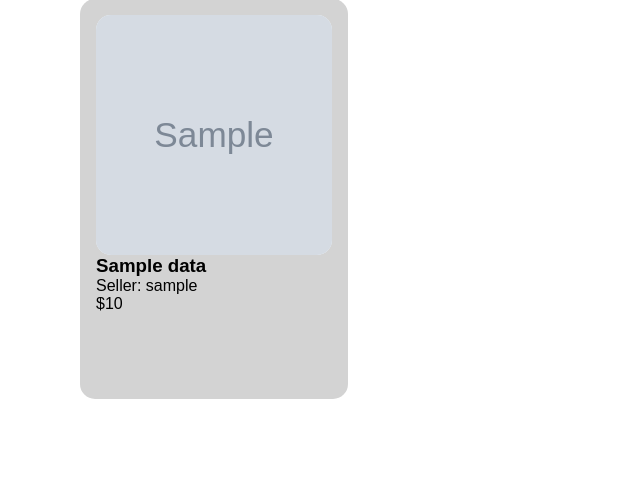
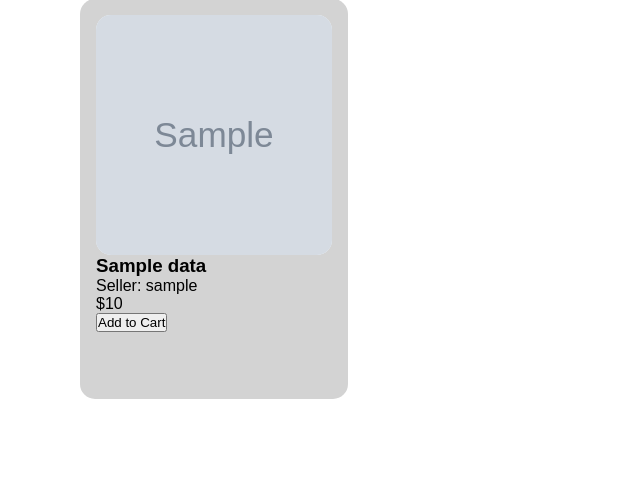
Before and after one commit to 0-ks-0/cset180-fp-ecommerce, a Flask app: template src/templates/products.html in a window 1280 px wide. Shown: the part 73-576 px from the top of the page, without its empty margins (0-640 px from the left). Run offline with Flask 3, Linux system fonts and the light colour scheme; the template is opened without the code that fills it: most values are stand-ins (such as "Sample title", 1, 10 or a date in 2020); grey boxes marked "Sample" are stand-in pictures; parts of the project's set-up code (start-up, migrations or seed data) failed here and were passed over.

Commit message:
Add button to add product to cart

```diff
--- a/src/templates/products.html
+++ b/src/templates/products.html
@@ -9,6 +9,13 @@ Products
 {% endblock %}
 
 {% block body %}
+<script>
+	function addToCart(id)
+	{
+
+	}
+</script>
+
 <div class="page_body">
 	{% for data in product_data %}
 		<div class="product">
@@ -23,6 +30,7 @@ Products
 				<h3 class="name">{{ data.name }}</h3>
 				<p class="vendor_username">Seller: {{ data.vendor_username }}</p>
 				<p class="price">${{ data.original_price }}</p>
+				<button onclick="addToCart({{ data.id }})">Add to Cart</button>
 			</div>
 
 		</div>
```
